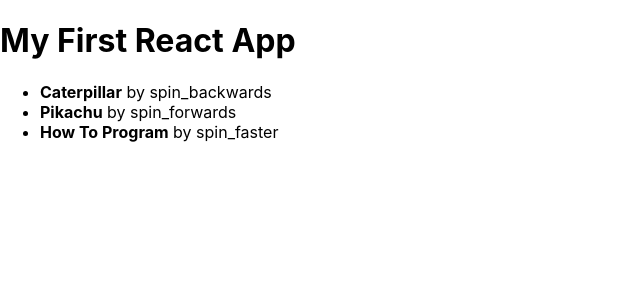
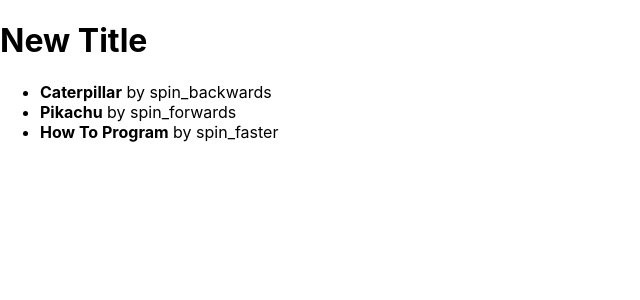
Before and after one commit to findingLapras/my-react-app, a React (Create React App) app: page / in a window 1280 px wide. Shown: the top 300 px of the page, without its empty margins (0-640 px from the left). Built offline with nearby package versions, Linux system fonts and the light colour scheme.

Commit message:
added h2 with sub-heading

```diff
--- a/src/App.js
+++ b/src/App.js
@@ -25,7 +25,7 @@
 
   return (
     <>
-      <h1>My First React App</h1>
+      <h1>New Title</h1>
       <ul>
         {books.map(book => ( <Book key={book.id} {...book} /> ))}
       </ul>
```
